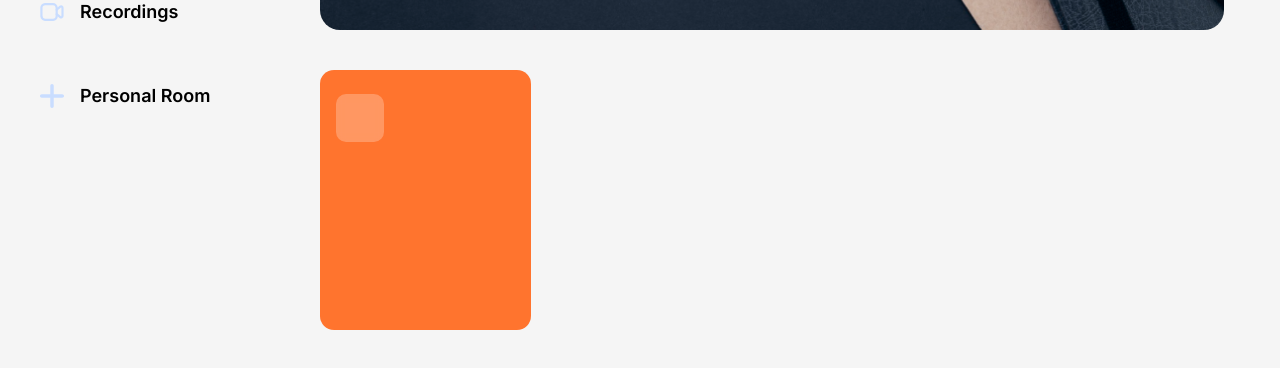
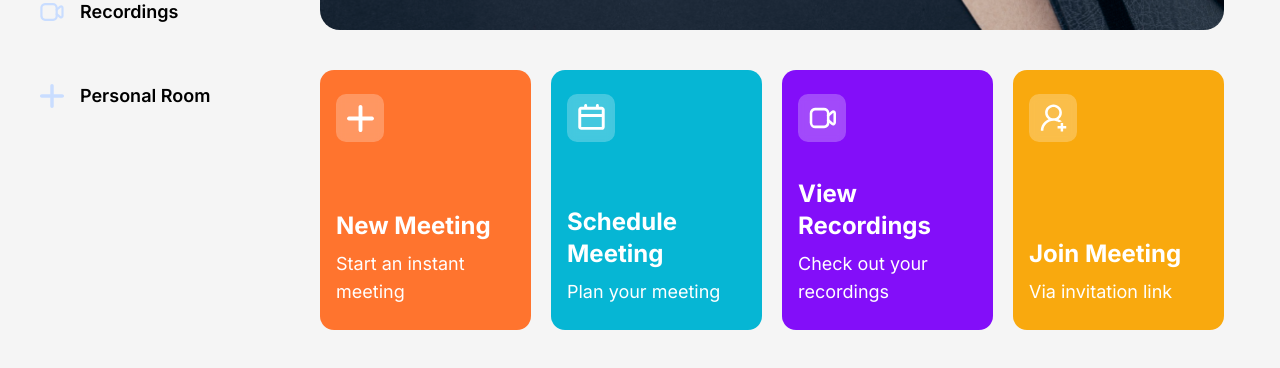
Before and after one commit to AymenXS/Next.js_App-Bloom, a Next.js app: page / in a window 1280 px wide. Shown: the part 382-750 px from the top of the page. Built offline with nearby package versions, Linux system fonts and the light colour scheme; no server answers.

Commit message:
Updating...

```diff
--- a/app/(root)/(home)/page.tsx
+++ b/app/(root)/(home)/page.tsx
@@ -6,9 +6,9 @@
   const date = new Intl.DateTimeFormat('en-US', { dateStyle: 'full' }).format(now);
 
   return (
-    <section className="flex size-full flex-col gap-10">
-      <div className="h-[300px] w-full rounded-[20px] bg-hero bg-cover">
-        <div className="flex h-full flex-col justify-between max-md:px-5 max-md:py-8 lg:p-11 text-white">
+    <section className="flex size-full flex-col gap-10 text-white">
+      <div className="h-[300px] w-full rounded-[20px] bg-hero bg-cover ">
+        <div className="flex h-full flex-col justify-between max-md:px-5 max-md:py-8 lg:p-11 ">
           <h2 className="glassmorphism max-w-[270px]  rounded py-2 text-center text-base">Upcoming Meeting at: 12:30 PM</h2>
           <div className="flex flex-col gap-2">
             <h1 className="text-4xl font-extrabold lg:text-7xl">{time}</h1>
--- /dev/null
+++ b/components/HomeCard.tsx
@@ -0,0 +1,32 @@
+import { cn } from '@/lib/utils';
+import Image from 'next/image';
+
+interface HomeCardProps {
+  className: string;
+  img: string;
+  title: string;
+  description: string;
+  handleClick: () => void;
+}
+
+const HomeCard = ({ className, img, title, description, handleClick }: HomeCardProps) => {
+  return (
+    <div
+      className={cn(
+        'px-4 py-6 flex flex-col justify-between w-full xl:max-w-[270px] min-h-[260px] rounded-[14px] cursor-pointer',
+        className
+      )}
+      onClick={handleClick}
+    >
+      <div className="flex-center glassmorphism size-12 rounded-[10px]">
+        <Image src={img} alt="meeting" width={27} height={27} />
+      </div>
+
+      <div className="flex flex-col gap-2">
+        <h1 className="text-2xl font-bold">{title}</h1>
+        <p className="text-lg font-normal">{description}</p>
+      </div>
+    </div>
+  );
+};
+export default HomeCard;
--- a/components/MeetingTypeList.tsx
+++ b/components/MeetingTypeList.tsx
@@ -1,14 +1,44 @@
 'use client';
 
+import Image from 'next/image';
+import HomeCard from './HomeCard';
+import { useState } from 'react';
+import { useRouter } from 'next/navigation';
+
 const MeetingTypeList = () => {
+  const router = useRouter();
+
+  const [meetingState, setMeetingState] = useState<'isScheduleMeeting' | 'isJoiningMeeting' | 'isInstantMeeting' | undefined>();
   return (
     <section className="grid grid-cols-1 gap-5 md:grid-cols-2 xl:grid-cols-4">
-      <div
-        className="bg-orange-1 px-4 py-6 flex flex-col justify-between w-full xl:max-w-[270px] min-h-[260px] rounded-[14px] cursor-pointer"
-        onClick={() => {}}
-      >
-        <div className="flex-center glassmorphism size-12 rounded-[10px]"></div>
-      </div>
+      <HomeCard
+        img="/icons/add-meeting.svg"
+        title="New Meeting"
+        description="Start an instant meeting"
+        handleClick={() => setMeetingState('isInstantMeeting')}
+        className="bg-orange-1"
+      />
+      <HomeCard
+        img="/icons/schedule.svg"
+        title="Schedule Meeting"
+        description="Plan your meeting"
+        handleClick={() => setMeetingState('isScheduleMeeting')}
+        className="bg-blue-1"
+      />
+      <HomeCard
+        img="/icons/recordings.svg"
+        title="View Recordings"
+        description="Check out your recordings"
+        handleClick={() => router.push('/recordings')}
+        className="bg-purple-1"
+      />
+      <HomeCard
+        img="/icons/join-meeting.svg"
+        title="Join Meeting"
+        description="Via invitation link"
+        handleClick={() => setMeetingState('isJoiningMeeting')}
+        className="bg-yellow-1"
+      />
     </section>
   );
 };
```
